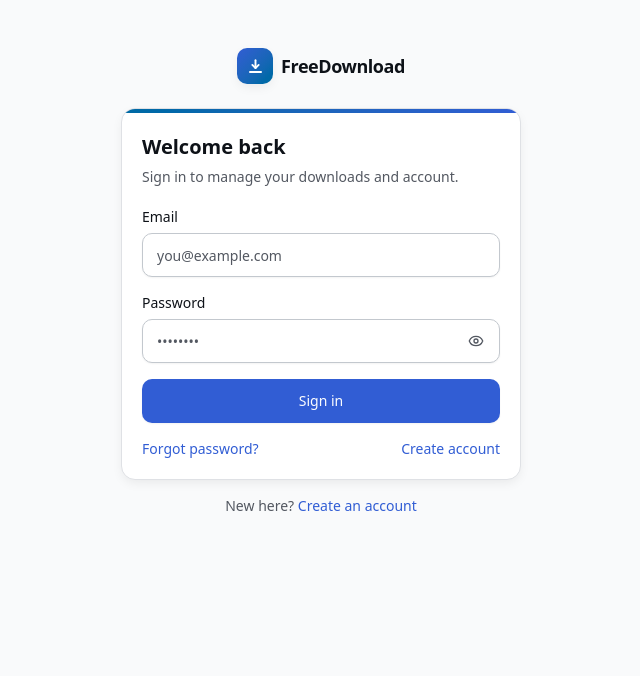
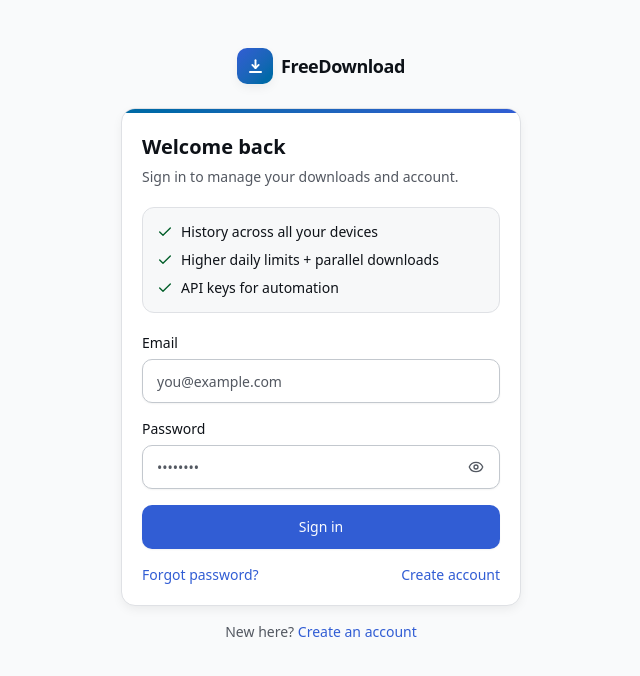
Before and after one commit to baby-ghost1/FreeDownload, a Next.js app in the folder frontend/: page /login in a window 1280 px wide. Shown: the top 676 px of the page, without its empty margins (319-959 px from the left). Built offline with nearby package versions, Linux system fonts and the light colour scheme; no server answers.

Commit message:
auth: why-sign-up perks on login and register

```diff
--- a/frontend/app/login/page.tsx
+++ b/frontend/app/login/page.tsx
@@ -96,6 +96,11 @@ export default function LoginPage() {
         title="Welcome back"
         description="Sign in to manage your downloads and account."
         testId="login-page"
+        perks={[
+          'History across all your devices',
+          'Higher daily limits + parallel downloads',
+          'API keys for automation',
+        ]}
         footer={
           <>
             New here? <AuthLink href="/register">Create an account</AuthLink>
--- a/frontend/app/register/page.tsx
+++ b/frontend/app/register/page.tsx
@@ -42,6 +42,11 @@ export default function RegisterPage() {
       title="Create your account"
       description="Track downloads and manage your links - free to start."
       testId="register-page"
+      perks={[
+        'History across all your devices',
+        'Higher daily limits + parallel downloads',
+        'API keys for automation',
+      ]}
       footer={
         <>
           Already registered? <AuthLink href="/login">Sign in</AuthLink>
--- a/frontend/components/auth/auth-shell.tsx
+++ b/frontend/components/auth/auth-shell.tsx
@@ -1,5 +1,6 @@
 import Link from 'next/link';
 import type { Route } from 'next';
+import { Check } from 'lucide-react';
 
 import { Enter } from '@/components/motion/reveal';
 import { BrandMark } from '@/components/brand-icons';
@@ -13,12 +14,15 @@ export function AuthShell({
   children,
   footer,
   testId,
+  perks,
 }: {
   title: string;
   description: string;
   children: React.ReactNode;
   footer?: React.ReactNode;
   testId?: string;
+  /** Honest "why sign up" checklist shown above the form. */
+  perks?: string[];
 }) {
   return (
     <div className="relative mx-auto flex w-full max-w-md flex-col justify-center px-4 pb-14 pt-10 sm:px-6 sm:pt-12">
@@ -46,7 +50,19 @@ export function AuthShell({
             <CardTitle className="text-xl">{title}</CardTitle>
             <CardDescription>{description}</CardDescription>
           </CardHeader>
-          <CardContent>{children}</CardContent>
+          <CardContent>
+            {perks && perks.length > 0 && (
+              <ul className="mb-5 space-y-2 rounded-xl border border-border bg-surface-sunken/60 p-3.5">
+                {perks.map((perk) => (
+                  <li key={perk} className="flex items-start gap-2 text-sm text-foreground">
+                    <Check className="mt-0.5 size-4 shrink-0 text-success" aria-hidden="true" />
+                    {perk}
+                  </li>
+                ))}
+              </ul>
+            )}
+            {children}
+          </CardContent>
         </Card>
         {footer && <div className="mt-4 text-center text-sm text-muted-foreground">{footer}</div>}
       </Enter>
```
